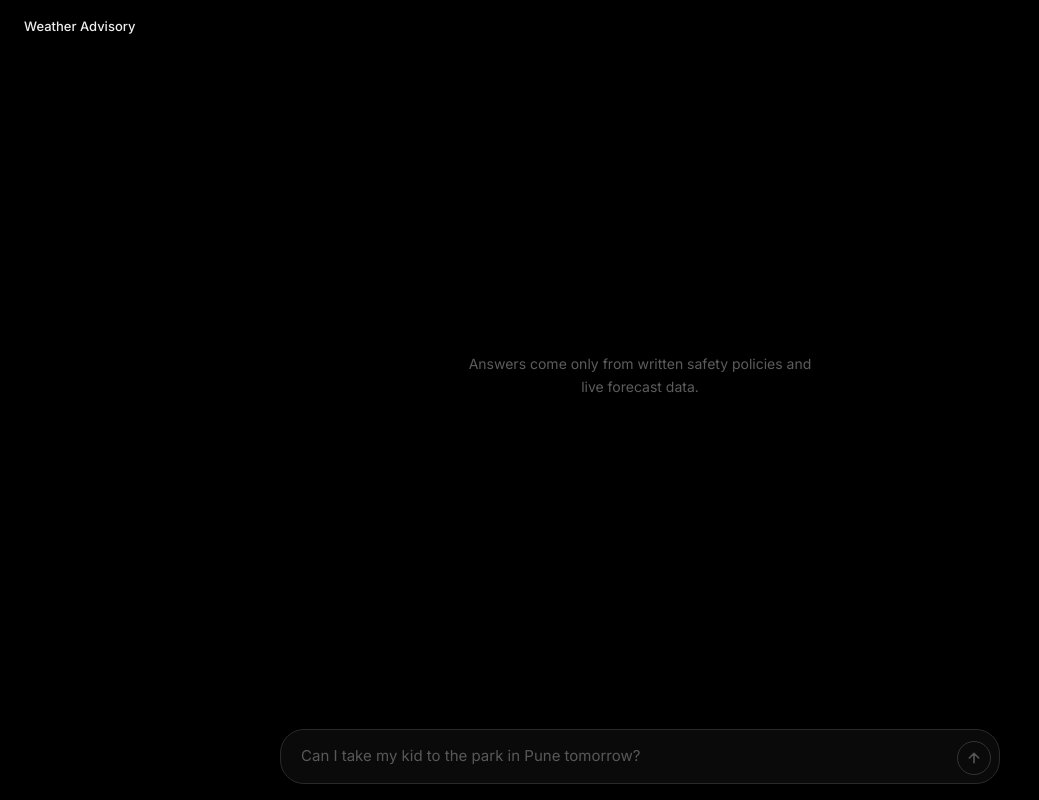
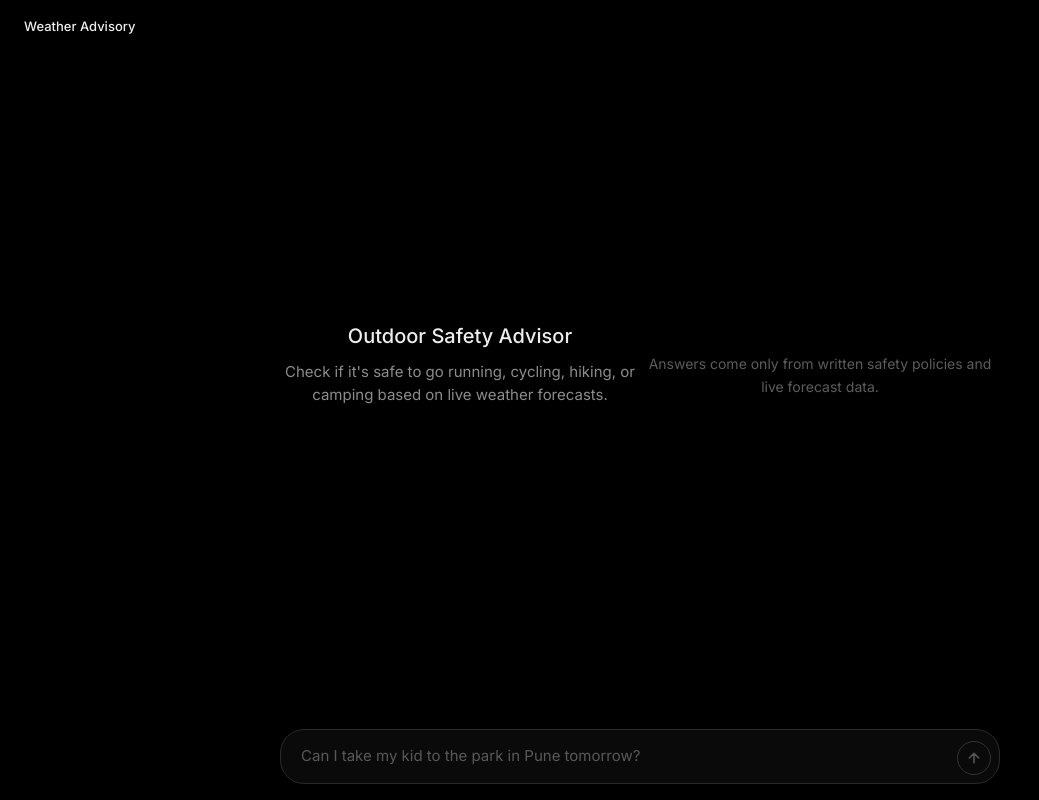
Before and after one commit to om520/weather_advisory_bot, a plain HTML site: page template/index.html in a window 1280 px wide. Shown: the whole page, without its empty margins (0-1039 px from the left). Drawn offline with Linux system fonts and the light colour scheme.

Commit message:
feat: Add brief application explanation to empty state

```diff
--- a/template/index.html
+++ b/template/index.html
@@ -359,6 +359,12 @@
 
   <div id="chat" class="empty">
     <div id="col">
+      <div style="text-align: center; margin-bottom: 24px;">
+        <h2 style="color: var(--fg); font-weight: 500; font-size: 20px; margin-bottom: 8px;">Outdoor Safety Advisor</h2>
+        <p style="color: var(--mut); max-width: 460px; font-size: 15px; margin: 0 auto; line-height: 1.5;">
+          Check if it's safe to go running, cycling, hiking, or camping based on live weather forecasts.
+        </p>
+      </div>
       <p id="hint">Answers come only from written safety policies and live forecast data.</p>
     </div>
   </div>
```
